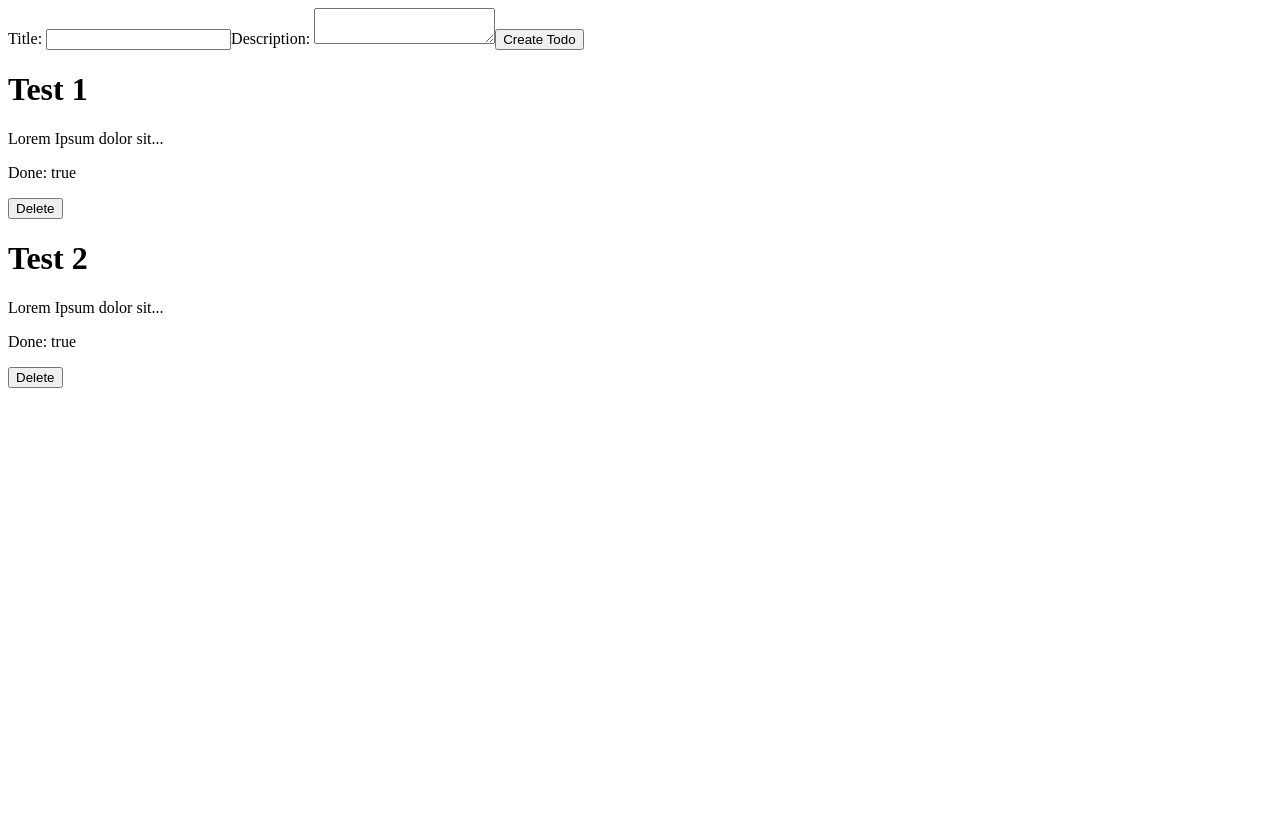
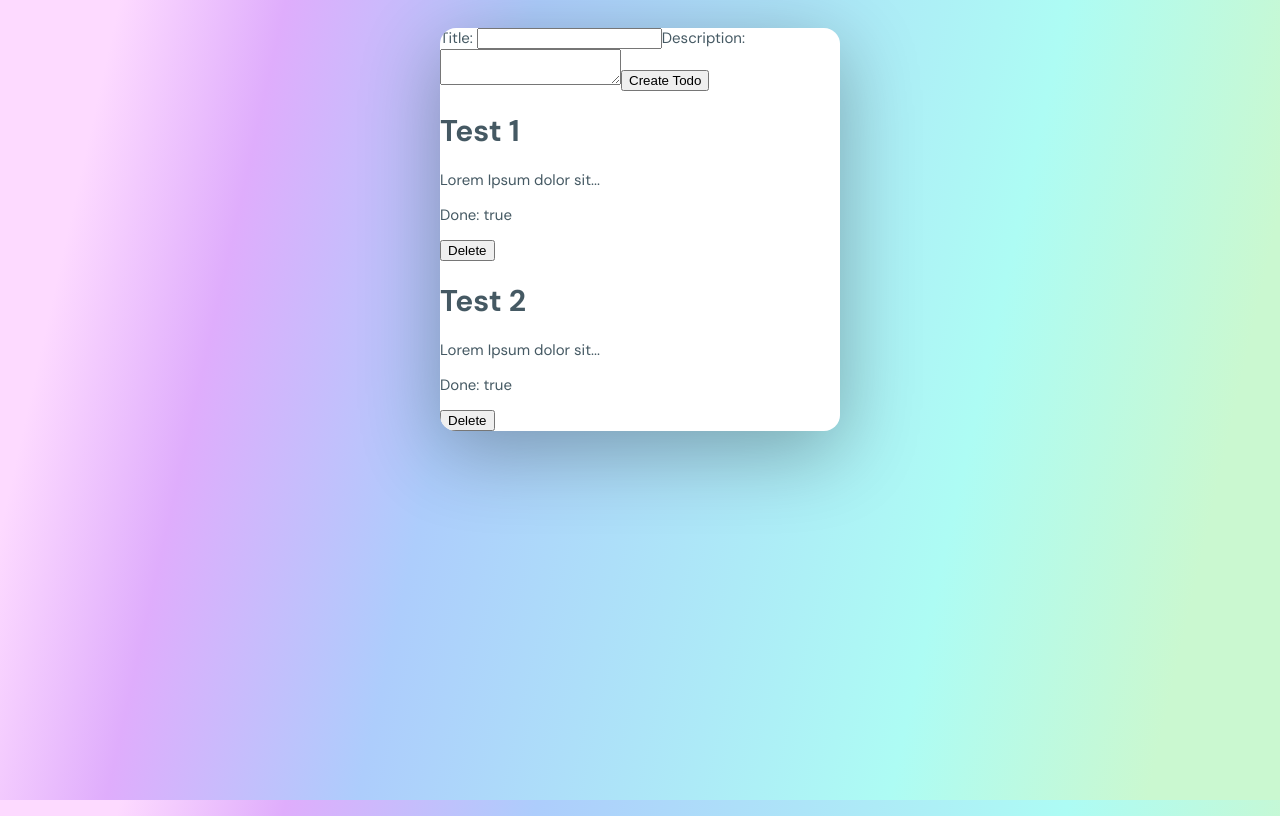
Before and after one commit to chalharb/todo-list, a React (Create React App) app: page / in a window 1280 px wide. Built offline with nearby package versions, Linux system fonts and the light colour scheme.

Commit message:
Create App.css and added reference in App.tsx

```diff
--- /dev/null
+++ b/src/App.css
@@ -0,0 +1,34 @@
+@import url('https://fonts.googleapis.com/css?family=DM+Sans:400,500,700&display=swap');
+* {
+    box-sizing: border-box;
+    outline: 0;
+}
+
+:root {
+    --font: 'DM Sans', sans-serif;
+}
+
+body {
+    background-image: linear-gradient( 102.7deg, rgba(253, 218, 255, 1) 8.2%, rgba(223, 173, 252, 1) 19.6%, rgba(173, 205, 252, 1) 36.8%, rgba(173, 252, 244, 1) 73.2%, rgba(202, 248, 208, 1) 90.9%);
+    background-attachment: fixed;
+    display: flex;
+    flex-direction: column;
+    background-repeat: no-repeat;
+    background-size: cover;
+    padding: 20px;
+    height: 100vh;
+    overflow: hidden;
+}
+
+.App {
+    max-width: 400px;
+    width: 100%;
+    margin: auto;
+    background-color: #fff;
+    font-family: var(--font);
+    border-radius: 16px;
+    font-size: 15px;
+    overflow: hidden;
+    color: #455963;
+    box-shadow: 0 20px 80px rgba(0, 0, 0, .3);
+}
--- a/src/App.tsx
+++ b/src/App.tsx
@@ -1,12 +1,11 @@
 import React from 'react';
+import './App.css';
 import TodoList from './features/todo-list/TodoList';
 
 function App() {
   return (
     <div className="App">
-      <header className="App-header">
-        <TodoList/>
-      </header>
+      <TodoList />
     </div>
   );
 }
```
